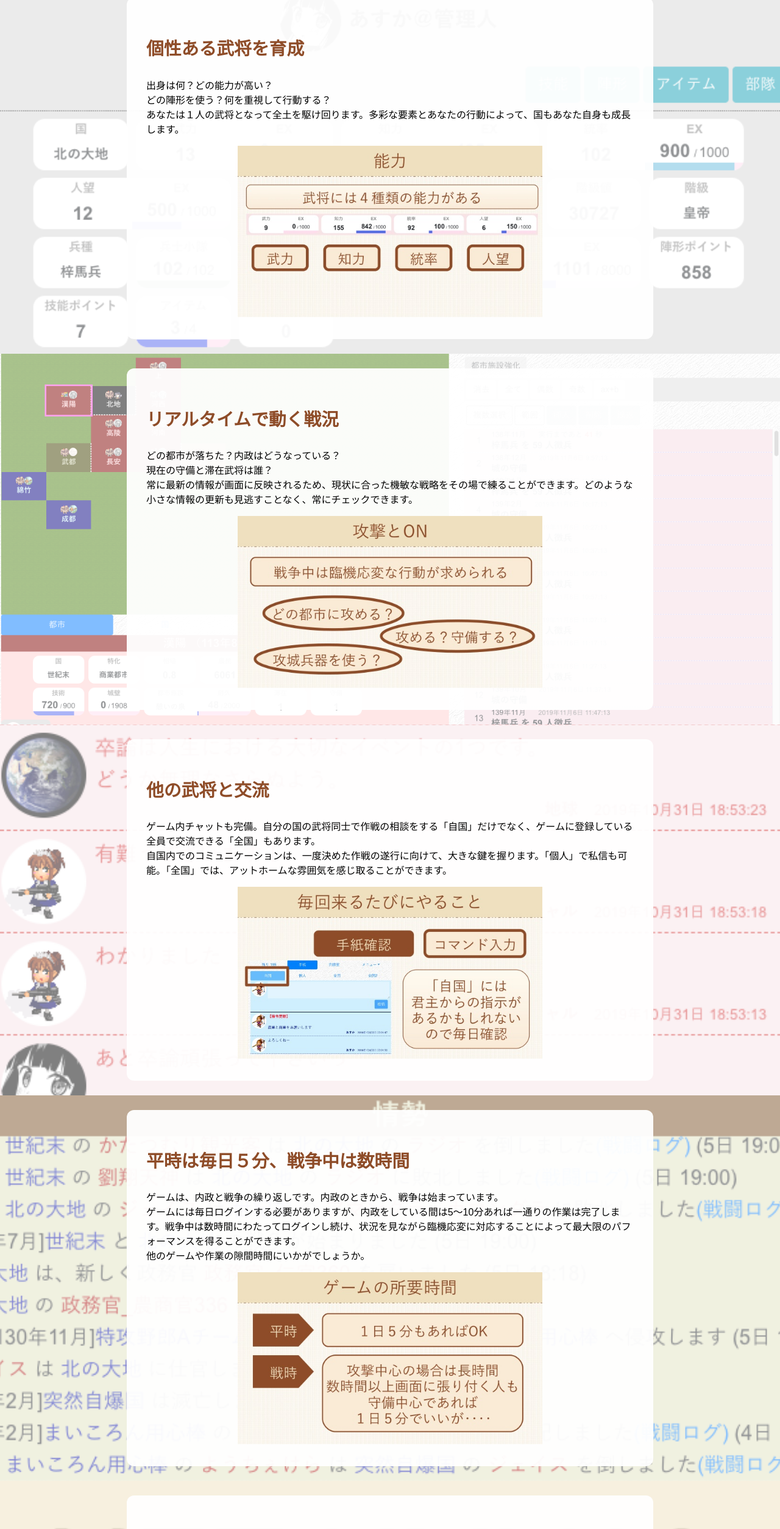
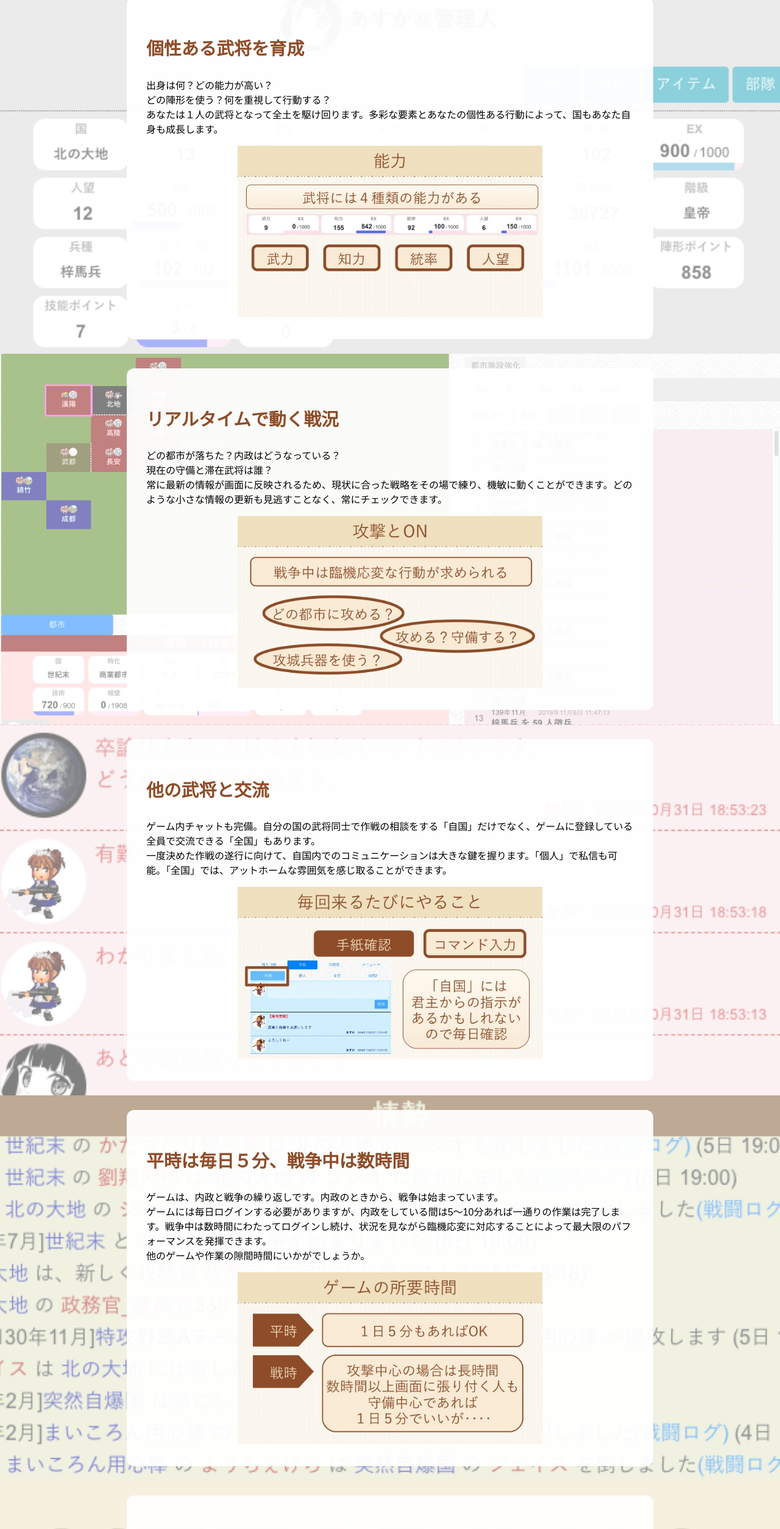
Before and after one commit to kmycode/sangokukmy-pr, a plain HTML site: page index.html in a window 1280 px wide. Shown: the part 1278-3785 px from the top of the page at 61% size. Drawn offline with nearby package versions, Linux system fonts and the light colour scheme.

Commit message:
文言修正

```diff
--- a/css/style.css
+++ b/css/style.css
@@ -141,6 +141,7 @@ h3 {
   color: white;
   background-color: #f3aa23;
   width: 400px;
+  max-width: 100vw;
   height: 80px;
   margin: 48px auto 36px;
   line-height: 80px;
--- a/index.html
+++ b/index.html
@@ -12,7 +12,7 @@
     <script>
     $(document).ready(function(){
       var first = 100;
-      var size = 540;
+      var size = 600;
       $('.slide-1').scrollSlide({
         direction   : 'left',
         scrollstart : first,
@@ -78,7 +78,7 @@
           <div class="message">
             出身は何？どの能力が高い？<br>
             どの陣形を使う？何を重視して行動する？<br>
-            あなたは１人の武将となって全土を駆け回ります。多彩な要素とあなたの行動によって、国もあなた自身も成長します。
+            あなたは１人の武将となって全土を駆け回ります。多彩な要素とあなたの個性ある行動によって、国もあなた自身も成長します。
           </div>
           <div class="image">
             <img src="img/attributes.jpg"/>
@@ -94,7 +94,7 @@
           <div class="message">
             どの都市が落ちた？内政はどうなっている？<br>
             現在の守備と滞在武将は誰？<br>
-            常に最新の情報が画面に反映されるため、現状に合った機敏な戦略をその場で練ることができます。どのような小さな情報の更新も見逃すことなく、常にチェックできます。
+            常に最新の情報が画面に反映されるため、現状に合った戦略をその場で練り、機敏に動くことができます。どのような小さな情報の更新も見逃すことなく、常にチェックできます。
           </div>
           <div class="image">
             <img src="img/war.jpg"/>
@@ -109,7 +109,7 @@
           <h3>他の武将と交流</h3>
           <div class="message">
             ゲーム内チャットも完備。自分の国の武将同士で作戦の相談をする「自国」だけでなく、ゲームに登録している全員で交流できる「全国」もあります。<br>
-            自国内でのコミュニケーションは、一度決めた作戦の遂行に向けて、大きな鍵を握ります。「個人」で私信も可能。「全国」では、アットホームな雰囲気を感じ取ることができます。
+            一度決めた作戦の遂行に向けて、自国内でのコミュニケーションは大きな鍵を握ります。「個人」で私信も可能。「全国」では、アットホームな雰囲気を感じ取ることができます。
           </div>
           <div class="image">
             <img src="img/letters.jpg"/>
@@ -124,7 +124,7 @@
           <h3>平時は毎日５分、戦争中は数時間</h3>
           <div class="message">
             ゲームは、内政と戦争の繰り返しです。内政のときから、戦争は始まっています。<br>
-            ゲームには毎日ログインする必要がありますが、内政をしている間は5〜10分あれば一通りの作業は完了します。戦争中は数時間にわたってログインし続け、状況を見ながら臨機応変に対応することによって最大限のパフォーマンスを得ることができます。<br>
+            ゲームには毎日ログインする必要がありますが、内政をしている間は5〜10分あれば一通りの作業は完了します。戦争中は数時間にわたってログインし続け、状況を見ながら臨機応変に対応することによって最大限のパフォーマンスを発揮できます。<br>
             他のゲームや作業の隙間時間にいかがでしょうか。
           </div>
           <div class="image">
```
